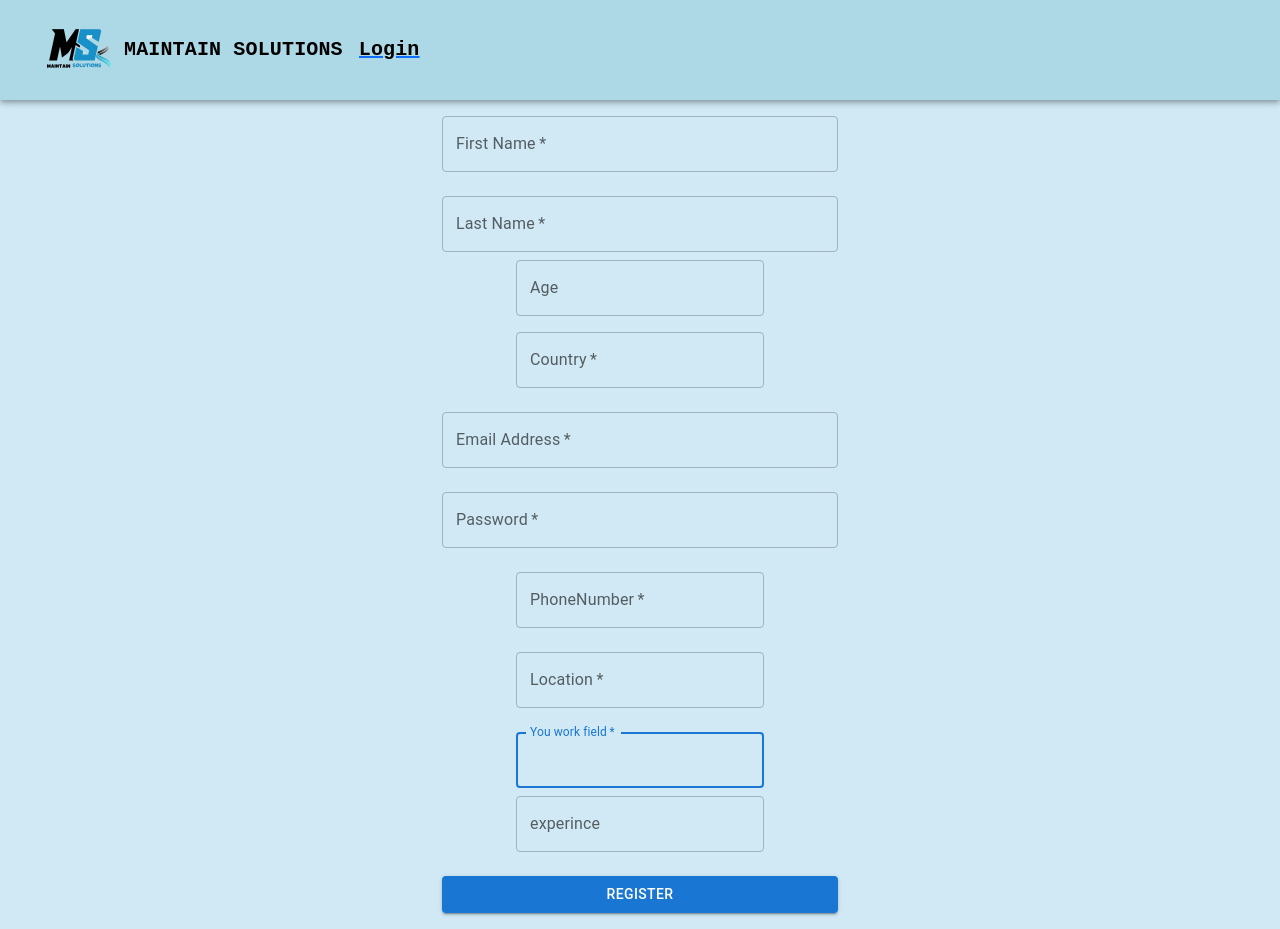
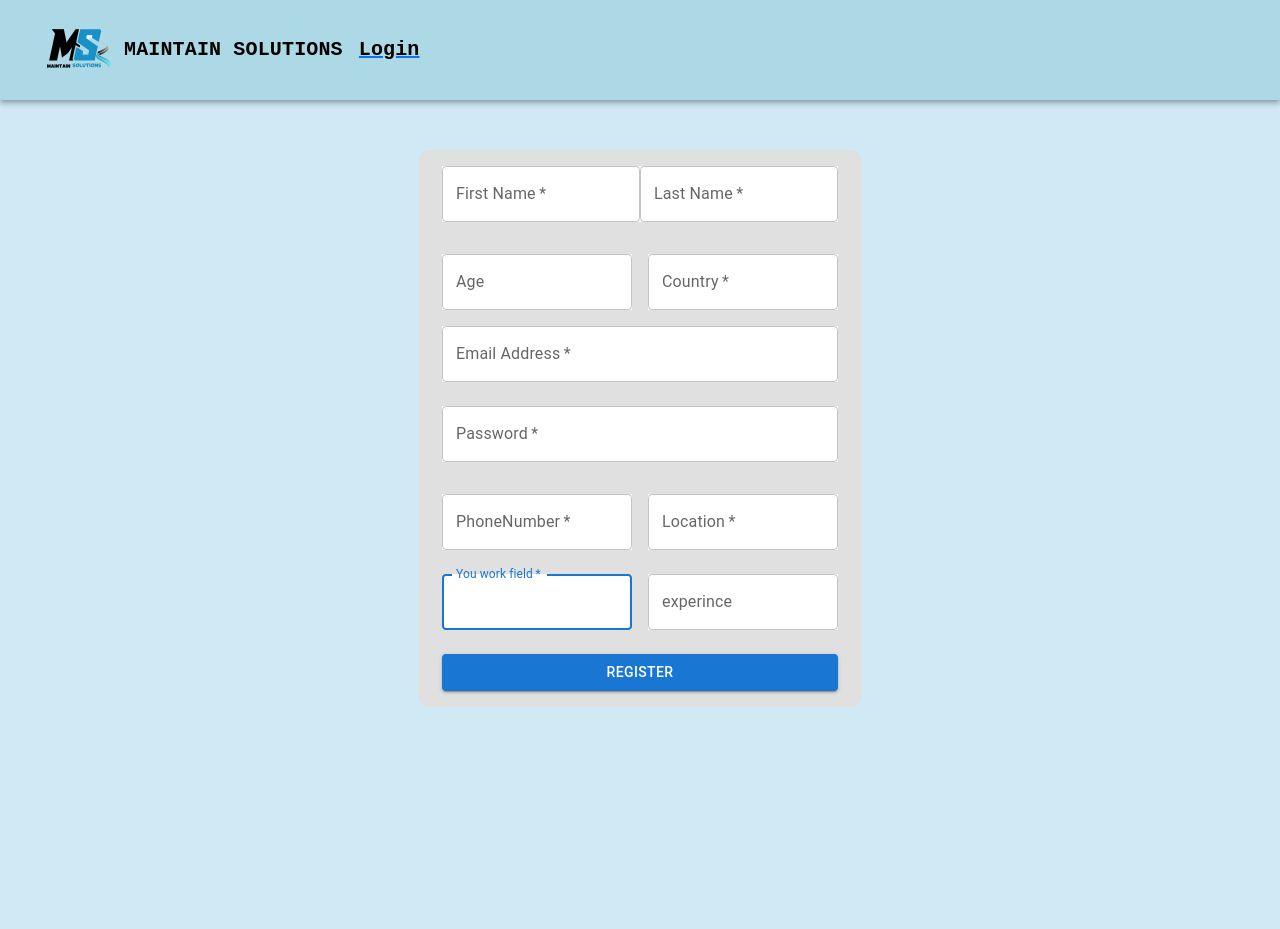
Before and after one commit to C11-BasheerBino/MERAKI_Academy_Project_4, a React (Create React App) app in the folder frontend/: page /providers/register in a window 1280 px wide. After the commit the page ends 800 px from the top, so only its background shows below. Built offline with nearby package versions, Linux system fonts and the light colour scheme.

Commit message:
create design for Register form as a user and provider

```diff
--- a/frontend/src/components/Provider interface/ProviderRegister.js
+++ b/frontend/src/components/Provider interface/ProviderRegister.js
@@ -1,6 +1,6 @@
 import React, { useState } from "react";
 import axios from "axios";
-import { Button, TextField, Container } from "@mui/material/";
+import { Button, TextField, Container, Stack } from "@mui/material/";
 
 const ProviderRegister = () => {
   const [registerMsg, setRegisterMsg] = useState("");
@@ -30,8 +30,13 @@ const ProviderRegister = () => {
       });
   };
   return (
-    <Container component="main" maxWidth="xs">
+    <Container component="main" maxWidth="xs"  sx={{backgroundColor:"#e0e0e0",marginTop:"50px",  borderRadius: "12px"}}>
+      <Stack direction="row"
+          justifyContent="center"
+          alignItems="center"
+          >
       <TextField
+      sx={{backgroundColor:"white"}}
         margin="normal"
         required
         fullWidth
@@ -44,6 +49,7 @@ const ProviderRegister = () => {
         }}
       />
       <TextField
+      sx={{backgroundColor:"white"}}
         margin="normal"
         required
         fullWidth
@@ -54,8 +60,13 @@ const ProviderRegister = () => {
         onChange={(e) => {
           setProvider({ ...provider, lastName: e.target.value });
         }}
-      />
-      <TextField
+      /></Stack>
+      <Stack direction="row"
+          justifyContent="center"
+          alignItems="center"
+          spacing={2}
+          mt={3}><TextField
+          sx={{backgroundColor:"white"}}
         id="outlined-number"
         label="Age"
         type="number"
@@ -64,6 +75,7 @@ const ProviderRegister = () => {
         }}
       />
       <TextField
+      sx={{backgroundColor:"white"}}
         margin="normal"
         required
         id="Country"
@@ -73,8 +85,9 @@ const ProviderRegister = () => {
         onChange={(e) => {
           setProvider({ ...provider, country: e.target.value });
         }}
-      />
+      /></Stack>
       <TextField
+      sx={{backgroundColor:"white"}}
         margin="normal"
         required
         fullWidth
@@ -88,6 +101,7 @@ const ProviderRegister = () => {
         }}
       />
       <TextField
+      sx={{backgroundColor:"white"}}
         margin="normal"
         required
         fullWidth
@@ -100,7 +114,12 @@ const ProviderRegister = () => {
           setProvider({ ...provider, password: e.target.value });
         }}
       />
-      <TextField
+      <Stack direction="row"
+          justifyContent="center"
+          alignItems="center"
+          spacing={2}
+          mt={3}><TextField
+          sx={{backgroundColor:"white"}}
         margin="normal"
         required
         id="PhoneNumber"
@@ -112,6 +131,7 @@ const ProviderRegister = () => {
         }}
       />
       <TextField
+      sx={{backgroundColor:"white"}}
         margin="normal"
         required
         id="Location"
@@ -121,8 +141,14 @@ const ProviderRegister = () => {
         onChange={(e) => {
           setProvider({ ...provider, location: e.target.value });
         }}
-      />
+      /></Stack>
+      <Stack direction="row"
+          justifyContent="center"
+          alignItems="center"
+          spacing={2}
+          mt={3}>
       <TextField
+      sx={{backgroundColor:"white"}}
         margin="normal"
         required
         id="You work field"
@@ -134,13 +160,14 @@ const ProviderRegister = () => {
         }}
       />
       <TextField
+      sx={{backgroundColor:"white"}}
         id="outlined-number"
         label="experince"
         type="number"
         onChange={(e) => {
           setProvider({ ...provider, experince: e.target.value });
         }}
-      />
+      /></Stack>
       <Button
         type="submit"
         fullWidth
--- a/frontend/src/components/User interface/Register.js
+++ b/frontend/src/components/User interface/Register.js
@@ -1,6 +1,6 @@
 import React, { useState } from "react";
 import axios from "axios";
-import { Button, TextField, Container } from "@mui/material/";
+import { Button, TextField, Container ,Stack} from "@mui/material/";
 
 const Register = () => {
   const [registerMsg, setRegisterMsg] = useState("");
@@ -27,8 +27,9 @@ const Register = () => {
       });
   };
   return (
-    <Container component="main" maxWidth="xs">
+    <Container component="main" maxWidth="xs" sx={{backgroundColor:"#e0e0e0",marginTop:"10px",  borderRadius: "12px"}}>
       <TextField
+      sx={{backgroundColor:"white"}}
         margin="normal"
         required
         fullWidth
@@ -41,6 +42,7 @@ const Register = () => {
         }}
       />
       <TextField
+      sx={{backgroundColor:"white"}}
         margin="normal"
         required
         fullWidth
@@ -52,7 +54,12 @@ const Register = () => {
           setUser({ ...user, lastName: e.target.value });
         }}
       />
-      <TextField
+      <Stack direction="row"
+          justifyContent="center"
+          alignItems="center"
+          spacing={2}
+          mt={3}><TextField
+          sx={{backgroundColor:"white"}}
         id="outlined-number"
         label="Age"
         type="number"
@@ -61,6 +68,7 @@ const Register = () => {
         }}
       />
       <TextField
+      sx={{backgroundColor:"white"}}
         margin="normal"
         required
         id="Country"
@@ -70,8 +78,9 @@ const Register = () => {
         onChange={(e) => {
           setUser({ ...user, country: e.target.value });
         }}
-      />
+      /></Stack>
       <TextField
+      sx={{backgroundColor:"white"}}
         margin="normal"
         required
         fullWidth
@@ -85,6 +94,7 @@ const Register = () => {
         }}
       />
       <TextField
+      sx={{backgroundColor:"white"}}
         margin="normal"
         required
         fullWidth
@@ -97,7 +107,12 @@ const Register = () => {
           setUser({ ...user, password: e.target.value });
         }}
       />
-      <TextField
+      <Stack direction="row"
+          justifyContent="center"
+          alignItems="center"
+          spacing={2}
+          mt={3}><TextField
+          sx={{backgroundColor:"white"}}
         margin="normal"
         required
         id="PhoneNumber"
@@ -109,6 +124,7 @@ const Register = () => {
         }}
       />
       <TextField
+      sx={{backgroundColor:"white"}}
         margin="normal"
         required
         id="Location"
@@ -118,7 +134,7 @@ const Register = () => {
         onChange={(e) => {
           setUser({ ...user, location: e.target.value });
         }}
-      />
+      /></Stack>
       <Button
         type="submit"
         fullWidth
```
Also changed, not shown: 1 other file (tests, documents, lock files or other folders).
